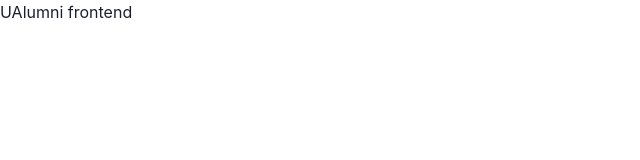
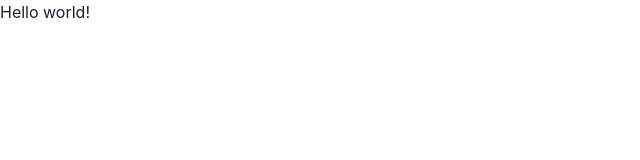
Before and after one commit to Wilmj28/UAlumni-Frontend, a React (Vite) app: page / in a window 1280 px wide. Shown: the top 160 px of the page, without its empty margins (0-640 px from the left). Built offline with nearby package versions, Linux system fonts and the light colour scheme.

Commit message:
Setup React Router Dom

```diff
--- a/src/App.jsx
+++ b/src/App.jsx
@@ -1,9 +1,21 @@
+import * as React from "react";
+import {
+  createBrowserRouter,
+  RouterProvider,
+} from "react-router-dom";
 
 function App() {
 
+  const router = createBrowserRouter([
+    {
+      path: "/",
+      element: <div>Hello world!</div>,
+    },
+  ]);
+
   return (
     <>
-      <h1>UAlumni frontend</h1>
+    <RouterProvider router={router} />
     </>
   )
 }
```
